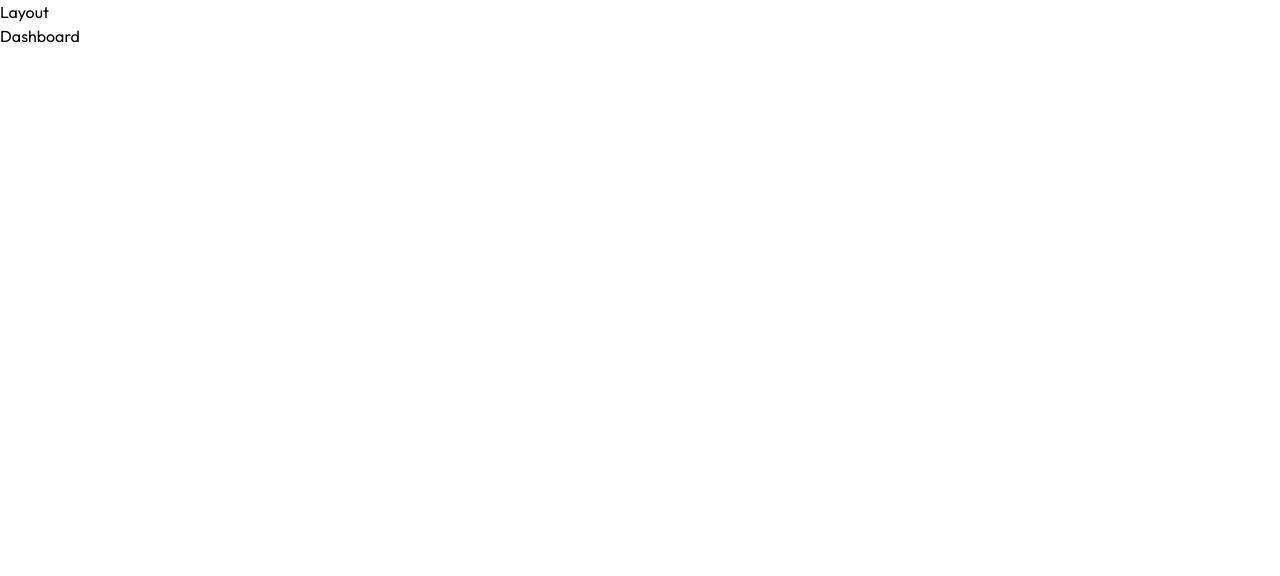
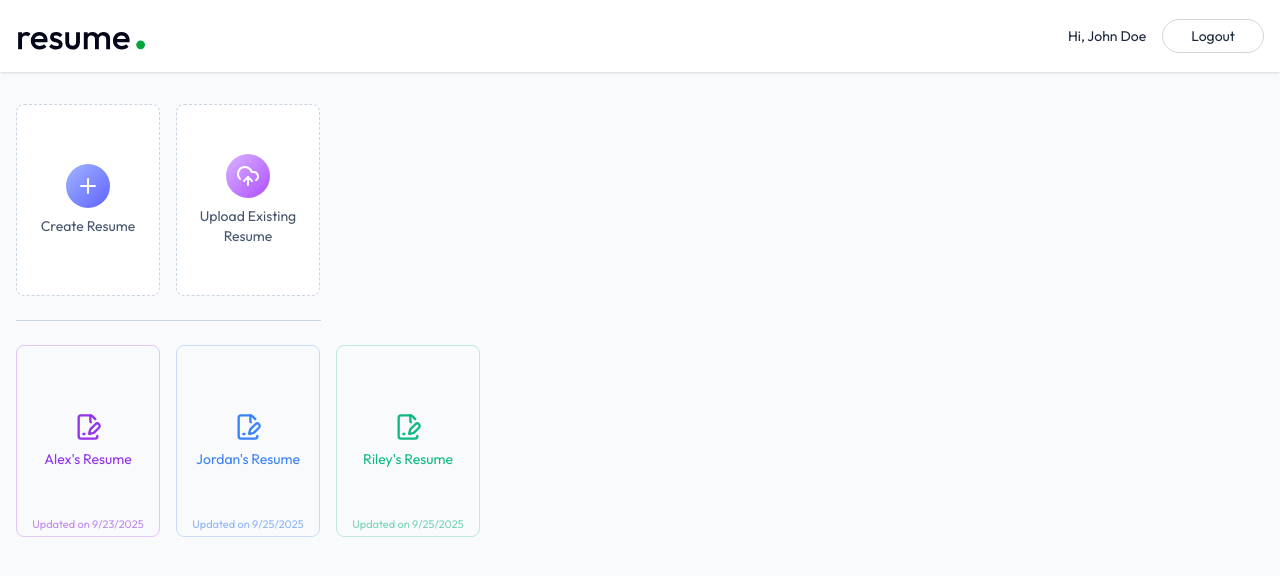
Before and after one commit to Soumyasvr/resume-building, a React (Vite) app in the folder frontend/: page /app in a window 1280 px wide. Shown: the top 576 px of the page. Built offline with nearby package versions, Linux system fonts and the light colour scheme.

Commit message:
Add Navbar component and enhance Dashboard and Login pages with new features

```diff
--- /dev/null
+++ b/frontend/src/components/Navbar.jsx
@@ -0,0 +1,30 @@
+import React, { use } from 'react'
+import {Link, useNavigate} from 'react-router-dom'
+
+const Navbar = () => {
+    const user = {name: "John Doe"}; // Example user object; replace with actual authentication logic
+    const navigate = useNavigate();
+    const logoutUser = () => {
+        // Implement logout logic here
+        navigate("/")
+    }
+
+  return (
+    <div className='shadow bg-white'>
+      <nav className='flex items-center justify-between max-w-7xl mx-auto px-4 py-3.5 text-slate-800 transition-all'>
+        <Link to="/">
+            <img src="/logo.svg" alt='logo' className='h-11 w-auto'/>
+
+        </Link>
+        <div className='flex items-center gap-4 text-sm'>
+            <p className='max-sm:hidden'> Hi, {user?.name}</p>
+            <button onClick={logoutUser}
+            className='bg-white hover:bg-slate-50 border border-gray-300 px-7 py-1.5 rounded-full active:scale-95 transition-all'>
+                Logout</button>
+        </div>
+      </nav>
+    </div>
+  )
+}
+
+export default Navbar
--- a/frontend/src/pages/Dashboard.jsx
+++ b/frontend/src/pages/Dashboard.jsx
@@ -1,9 +1,69 @@
-import React from 'react'
+import { FilePenLineIcon, PencilIcon, PlusIcon, TrashIcon, UploadCloudIcon } from 'lucide-react'
+import React, { useEffect, useState } from 'react'
+import { dummyResumeData } from '../assets/assets'
 
 const Dashboard = () => {
+  const colors = ["#9333ea", "#3b82f6", "#10b981", "#f59e0b", "#ef4444"];
+  const [allResumes, setAllResumes] = useState([])
+
+  const loadAllResumes = async () => {
+    // Fetch resumes from backend (not implemented)
+    setAllResumes(dummyResumeData) // Placeholder
+  }
+
+  useEffect(() => {
+    loadAllResumes()
+  },[])
+
   return (
     <div>
-      <h1>Dashboard</h1>
+      <div className='max-w-7xl mx-auto px-4 py-8'>
+
+        <p className='text-2xl font-medium mb-6 bg-gradient-to-r from-slate-600 to-slate-700 bg-clip-text text-transparent sm:hidden'>Welcome, John Doe</p>
+        <div className='flex gap-4'>
+          <button className='w-full bg-white sm:max-w-36 h-48 flex flex-col items-center
+          justify-center rounded-lg gap-2 text-slate-600 border border-dashed border-slate-300
+          group hover:border-indigo-500 hover:shadow-lg transition-all duration-300 cursor-pointer'>
+            <PlusIcon className='size-11 transition-all duration-300 p-2.5 bg-gradient-to-br from-indigo-300 to-indigo-500 text-white rounded-full'/>
+            <p className='text-sm group-hover:text-indigo-600 transition-all duration-300'>Create Resume</p>
+          </button>
+
+          <button className='w-full bg-white sm:max-w-36 h-48 flex flex-col items-center
+          justify-center rounded-lg gap-2 text-slate-600 border border-dashed border-slate-300
+          group hover:border-purple-500 hover:shadow-lg transition-all duration-300 cursor-pointer'>
+            <UploadCloudIcon className='size-11 transition-all duration-300 p-2.5 bg-gradient-to-br from-purple-300 to-purple-500 text-white rounded-full'/>
+            <p className='text-sm group-hover:text-purple-600 transition-all duration-300'>Upload Existing Resume</p>
+          </button>
+
+        </div>
+
+        <hr className='border-slate-300 my-6 sm:w-[305px]'/>
+
+        <div className='grid grid-cols-2 sm:flex flex-wrap gap-4'>
+          {allResumes.map((resume,index) =>{
+            const baseColor = colors[index % colors.length];
+            return (
+              <button key={index} style={{background: `linear-gradient(135deg, ${baseColor}10), ${baseColor}40`, borderColor: baseColor + '40'}}
+              className='relative w-full sm:max-w-36 h-48 flex flex-col items-center justify-center rounded-lg
+              gap-2 border group hover:shadow-lg transition-all duration-300 cursor-pointer'>
+                <FilePenLineIcon style={{color: baseColor}}
+                className='size-7 group-hover:scale-105 transition-all duration-300'/>
+                <p className='text-sm group-hover:scale-105 transition-all px-2 text-center'
+                style = {{color: baseColor}}>{resume.title}</p>
+
+                <p className='text-[11px] text-slate-400 absolute bottom-1
+                group-hover:text-slate-500 transition-all duration-300 px-2 text-center'
+                style={{color: baseColor + '90'}}>Updated on {new Date(resume.updatedAt).toLocaleDateString()}
+                </p>
+                <div className='absolute top-1 right-1 group-hover:flex items-center hidden'>
+                  <TrashIcon className='size-7 p-1.5 hover:bg-white/50 rounded text-slate-700 transition-colors'/>
+                  <PencilIcon className='size-7 p-1.5 hover:bg-white/50 rounded text-slate-700 transition-colors'/>
+                </div>
+              </button>
+            )
+          })}
+        </div>
+      </div>
     </div>
   )
 }
--- a/frontend/src/pages/Layout.jsx
+++ b/frontend/src/pages/Layout.jsx
@@ -1,12 +1,16 @@
 import React from 'react'
 import { Outlet } from 'react-router-dom'
+import Navbar from '../components/Navbar'
 
 const Layout = () => {
   return (
     <div>
-      <h1>Layout</h1>
-      <Outlet/>
+      <div className='min-h-screen bg-gray-50'>
+        <Navbar/>
+        <Outlet/>
+      </div>
     </div>
+
   )
 }
 
--- a/frontend/src/pages/Login.jsx
+++ b/frontend/src/pages/Login.jsx
@@ -1,9 +1,56 @@
 import React from 'react'
+import { Lock, Mail, User2Icon } from 'lucide-react'
 
 const Login = () => {
+  const query = new URLSearchParams(window.location.search);
+  const urlState = query.get('state');
+
+
+  const [state, setState] = React.useState( urlState||"login")
+
+    const [formData, setFormData] = React.useState({
+        name: '',
+        email: '',
+        password: ''
+    })
+
+    const handleSubmit = async (e) => {
+        e.preventDefault()
+
+    }
+
+    const handleChange = (e) => {
+        const { name, value } = e.target
+        setFormData(prev => ({ ...prev, [name]: value }))
+    }
+
   return (
-    <div>
-      <h1>Login</h1>
+    <div className='flex items-center justify-center min-h-screen bg-gray-50'>
+      <form onSubmit={handleSubmit} className="sm:w-[350px] w-full text-center border border-gray-300/60 rounded-2xl px-8 bg-white">
+                <h1 className="text-gray-900 text-3xl mt-10 font-medium">{state === "login" ? "Login" : "Sign up"}</h1>
+                <p className="text-gray-500 text-sm mt-2">Please {state} to continue</p>
+                {state !== "login" && (
+                    <div className="flex items-center mt-6 w-full bg-white border border-gray-300/80 h-12 rounded-full overflow-hidden pl-6 gap-2">
+                        <User2Icon size={16} color = "#6b7280"/>
+                        <input type="text" name="name" placeholder="Name" className="border-none outline-none ring-0" value={formData.name} onChange={handleChange} required />
+                    </div>
+                )}
+                <div className="flex items-center w-full mt-4 bg-white border border-gray-300/80 h-12 rounded-full overflow-hidden pl-6 gap-2">
+                    <Mail size={13} color='#6b7280'/>
+                    <input type="email" name="email" placeholder="Email id" className="border-none outline-none ring-0" value={formData.email} onChange={handleChange} required />
+                </div>
+                <div className="flex items-center mt-4 w-full bg-white border border-gray-300/80 h-12 rounded-full overflow-hidden pl-6 gap-2">
+                    <Lock size={13} color='#6b7280'/>
+                    <input type="password" name="password" placeholder="Password" className="border-none outline-none ring-0" value={formData.password} onChange={handleChange} required />
+                </div>
+                <div className="mt-4 text-left text-green-500">
+                    <button className="text-sm" type="reset">Forget password?</button>
+                </div>
+                <button type="submit" className="mt-2 w-full h-11 rounded-full text-white bg-green-500 hover:opacity-90 transition-opacity">
+                    {state === "login" ? "Login" : "Sign up"}
+                </button>
+                <p onClick={() => setState(prev => prev === "login" ? "register" : "login")} className="text-gray-500 text-sm mt-3 mb-11">{state === "login" ? "Don't have an account?" : "Already have an account?"} <a href="#" className="text-green-500 hover:underline">click here</a></p>
+            </form>
     </div>
   )
 }
```
